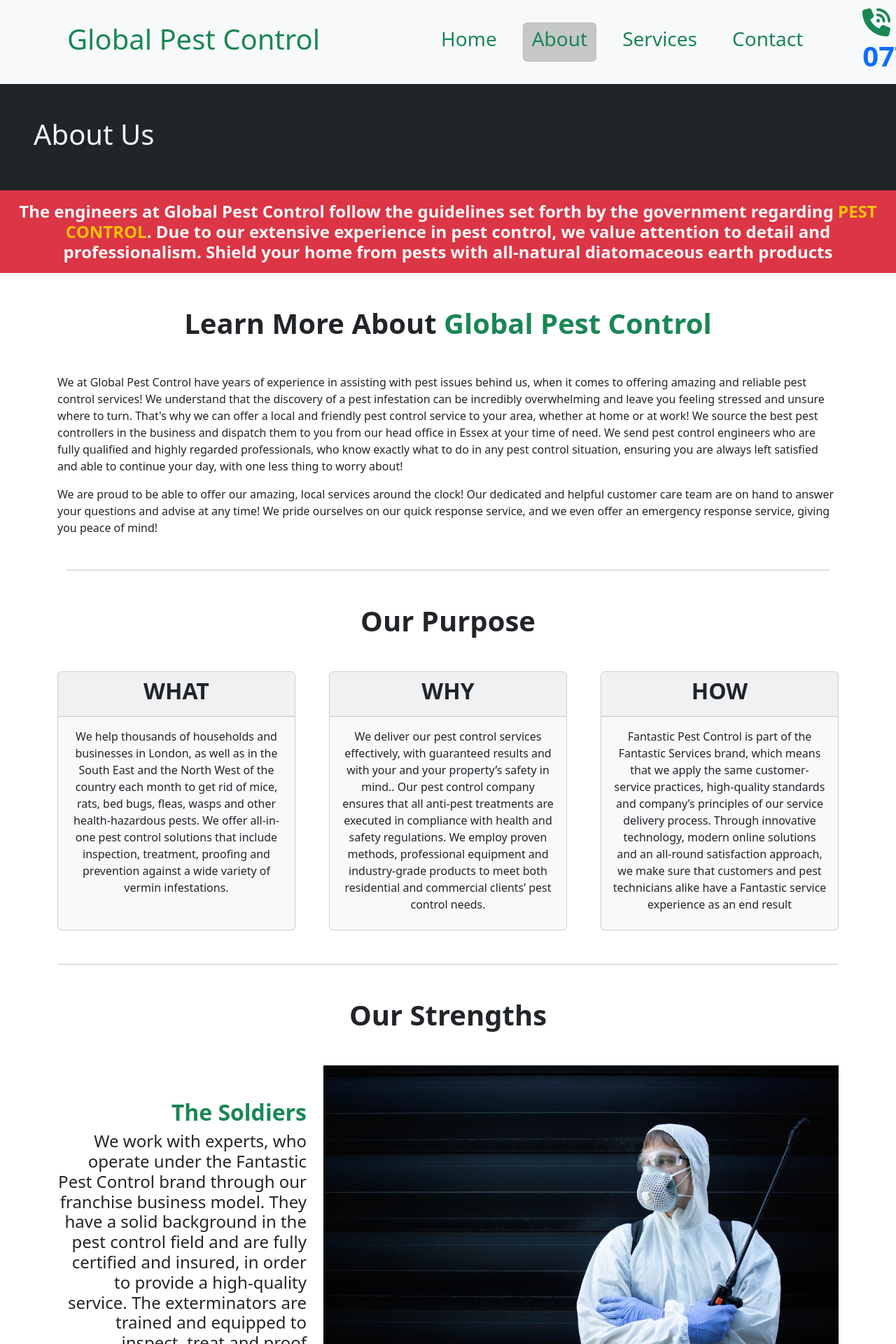
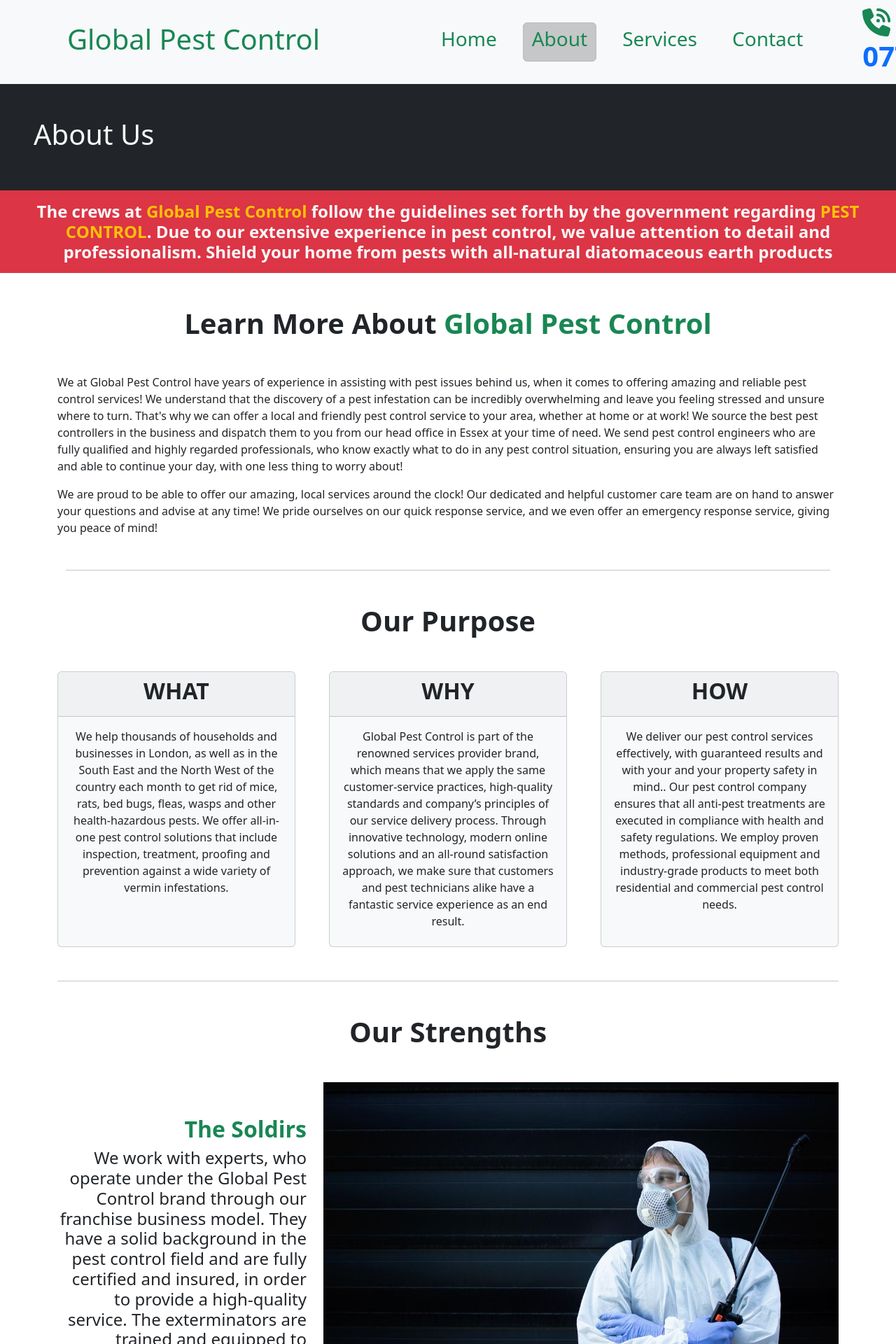
Before and after one commit to samimeadad/pest-control, a React (Create React App) app: page /about in a window 1280 px wide. Shown: the top 1920 px of the page at 70% size. Built offline with nearby package versions, Linux system fonts and the light colour scheme.

Commit message:
about us page done

```diff
--- a/src/Components/About/About.js
+++ b/src/Components/About/About.js
@@ -41,7 +41,7 @@
                                 <Card.Header><h2 className='fw-bold'>WHY</h2></Card.Header>
                                 <Card.Body>
                                     <Card.Text>
-                                        We deliver our pest control services effectively, with guaranteed results and with your and your property’s safety in mind.. Our pest control company ensures that all anti-pest treatments are executed in compliance with health and safety regulations. We employ proven methods, professional equipment and industry-grade products to meet both residential and commercial clients’ pest control needs.
+                                        Global Pest Control is part of the renowned services provider brand, which means that we apply the same customer-service practices, high-quality standards and company’s principles of our service delivery process. Through innovative technology, modern online solutions and an all-round satisfaction approach, we make sure that customers and pest technicians alike have a fantastic service experience as an end result.
                                     </Card.Text>
                                 </Card.Body>
                             </Card>
@@ -51,7 +51,7 @@
                                 <Card.Header><h2 className='fw-bold'>HOW</h2></Card.Header>
                                 <Card.Body>
                                     <Card.Text>
-                                        Fantastic Pest Control is part of the Fantastic Services brand, which means that we apply the same customer-service practices, high-quality standards and company’s principles of our service delivery process. Through innovative technology, modern online solutions and an all-round satisfaction approach, we make sure that customers and pest technicians alike have a Fantastic service experience as an end result
+                                        We deliver our pest control services effectively, with guaranteed results and with your and your property safety in mind.. Our pest control company ensures that all anti-pest treatments are executed in compliance with health and safety regulations. We employ proven methods, professional equipment and industry-grade products to meet both residential and commercial pest control needs.
                                     </Card.Text>
                                 </Card.Body>
                             </Card>
@@ -66,9 +66,9 @@
                 <h1 className='my-5 fw-bold'>Our Strengths</h1>
                 <Row>
                     <Col xs={ 12 } sm={ 12 } md={ 4 } lg={ 4 }>
-                        <h2 className='text-end mt-5 text-success fw-bold'>The Soldiers</h2>
+                        <h2 className='text-end mt-5 text-success fw-bold'>The Soldirs</h2>
                         <h4 className='text-end'>
-                            We work with experts, who operate under the Fantastic Pest Control brand through our franchise business model. They have a solid background in the pest control field and are fully certified and insured, in order to provide a high-quality service. The exterminators are trained and equipped to inspect, treat and proof residential properties and commercial buildings against various types of pests. The teams are on call even when you need a discreet assistance urgently and without delay.
+                            We work with experts, who operate under the Global Pest Control brand through our franchise business model. They have a solid background in the pest control field and are fully certified and insured, in order to provide a high-quality service. The exterminators are trained and equipped to inspect, treat and proof residential properties and commercial buildings against various types of pests. The teams are on call even when you need a discreet assistance urgently and without delay.
                         </h4>
                     </Col>
                     <Col xs={ 12 } sm={ 12 } md={ 8 } lg={ 8 }>
--- a/src/Components/About/AboutHeader.js
+++ b/src/Components/About/AboutHeader.js
@@ -7,7 +7,7 @@
                 <h1>About Us</h1>
             </div>
             <div>
-                <h4 className='bg-danger p-3 fw-bold text-light text-center'>The engineers at Global Pest Control follow the guidelines set forth by the government regarding <span className='text-warning'>PEST CONTROL</span>. Due to our extensive experience in pest control, we value attention to detail and professionalism. Shield your home from pests with all-natural diatomaceous earth products</h4>
+                <h4 className='bg-danger p-3 fw-bold text-light text-center'>The crews at <span className='fw-bold text-warning'>Global Pest Control</span> follow the guidelines set forth by the government regarding <span className='text-warning'>PEST CONTROL</span>. Due to our extensive experience in pest control, we value attention to detail and professionalism. Shield your home from pests with all-natural diatomaceous earth products</h4>
             </div>
         </div>
     );
```
